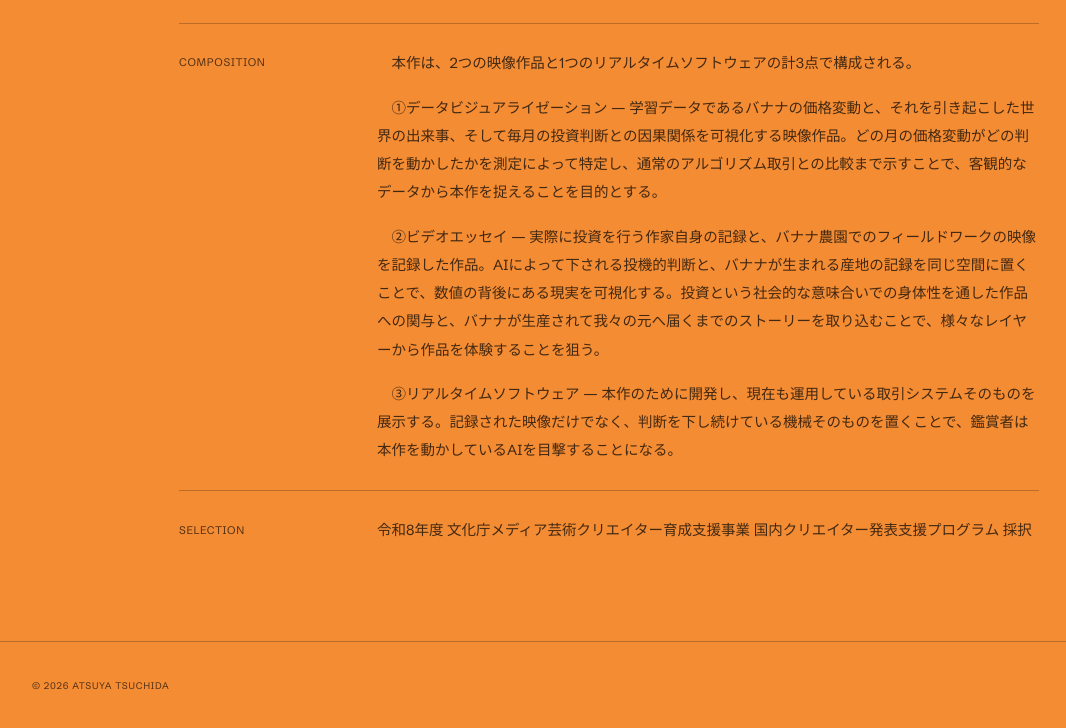
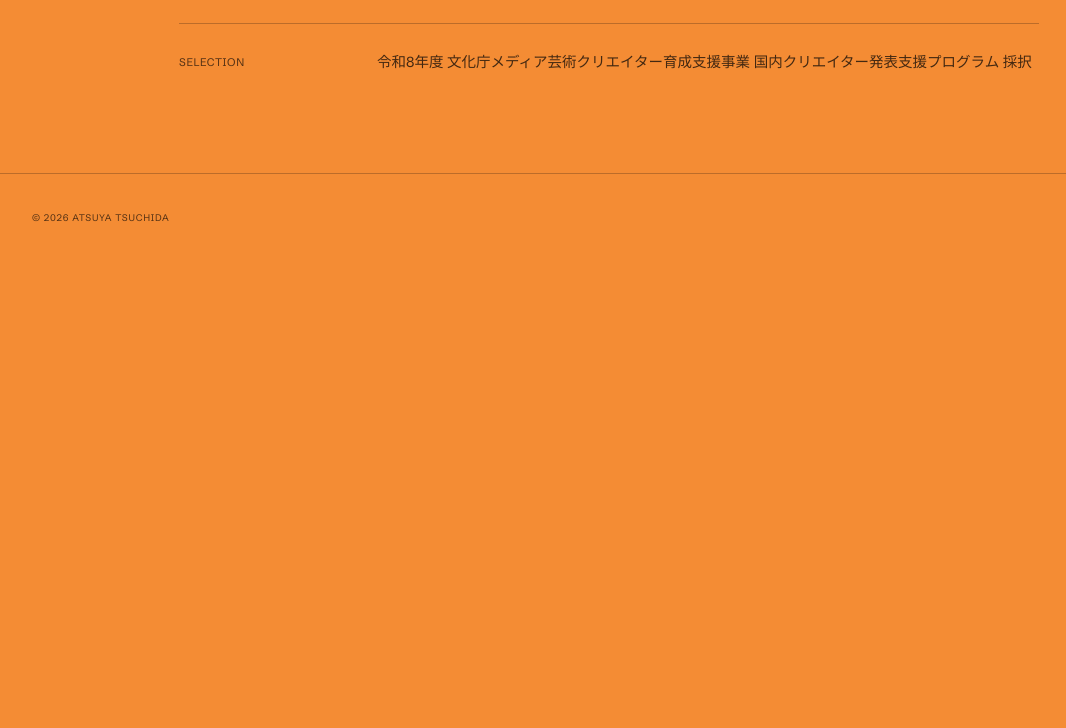
Before and after one commit to AtsuyaTsuchida/My_page, a plain HTML site: page the-banana-of-wall-street.html in a window 1280 px wide. Shown: the part 1798-2526 px from the top of the page, without its empty margins (31-1097 px from the left). After the commit the page ends 2100 px from the top, so only its background shows below. Drawn offline with Linux system fonts and the light colour scheme.

Commit message:
Rewrite the about profile and drop the banana page's Composition
The profile now leads with the alternative use of computers and AI,
treating the computer as a perceiving subject, and ends on the method.
THE BANANA OF WALL STREET keeps Overview, Concept and Selection.

```diff
--- a/the-banana-of-wall-street.html
+++ b/the-banana-of-wall-street.html
@@ -84,16 +84,6 @@
           </section>
 
           <section class="work-block">
-            <h3>Composition</h3>
-            <div class="work-copy">
-              <p data-en="The work is made up of three pieces: two moving-image works and one piece of real-time software.">　本作は、2つの映像作品と1つのリアルタイムソフトウェアの計3点で構成される。</p>
-              <p data-en="1. Data visualisation — A moving-image work that maps the causal links between the banana prices used as training data, the world events behind those movements, and each month's investment decision. Measurement identifies which month's price movement drove which decision, and the result is set against ordinary algorithmic trading, so the work can be read from objective data.">　①データビジュアライゼーション — 学習データであるバナナの価格変動と、それを引き起こした世界の出来事、そして毎月の投資判断との因果関係を可視化する映像作品。どの月の価格変動がどの判断を動かしたかを測定によって特定し、通常のアルゴリズム取引との比較まで示すことで、客観的なデータから本作を捉えることを目的とする。</p>
-              <p data-en="2. Video essay — A record of the artist actually investing, alongside footage of fieldwork on a banana plantation. Placing the speculative decisions handed down by the AI in the same space as the record of where bananas come from makes visible the reality behind the numbers. Involvement in the work through the social embodiment of investing, together with the story of how a banana is grown and reaches us, opens the work to several layers of reading.">　②ビデオエッセイ — 実際に投資を行う作家自身の記録と、バナナ農園でのフィールドワークの映像を記録した作品。AIによって下される投機的判断と、バナナが生まれる産地の記録を同じ空間に置くことで、数値の背後にある現実を可視化する。投資という社会的な意味合いでの身体性を通した作品への関与と、バナナが生産されて我々の元へ届くまでのストーリーを取り込むことで、様々なレイヤーから作品を体験することを狙う。</p>
-              <p data-en="3. Real-time software — The trading system built for this work, and still running, is exhibited as itself. Showing not only recorded footage but the machine that goes on making decisions puts the viewer in front of the AI that drives the work.">　③リアルタイムソフトウェア — 本作のために開発し、現在も運用している取引システムそのものを展示する。記録された映像だけでなく、判断を下し続けている機械そのものを置くことで、鑑賞者は本作を動かしているAIを目撃することになる。</p>
-            </div>
-          </section>
-
-          <section class="work-block">
             <h3>Selection</h3>
             <div class="work-copy">
               <ul class="work-list">
```
Also changed, not shown: about.html (+2 -2 lines).
